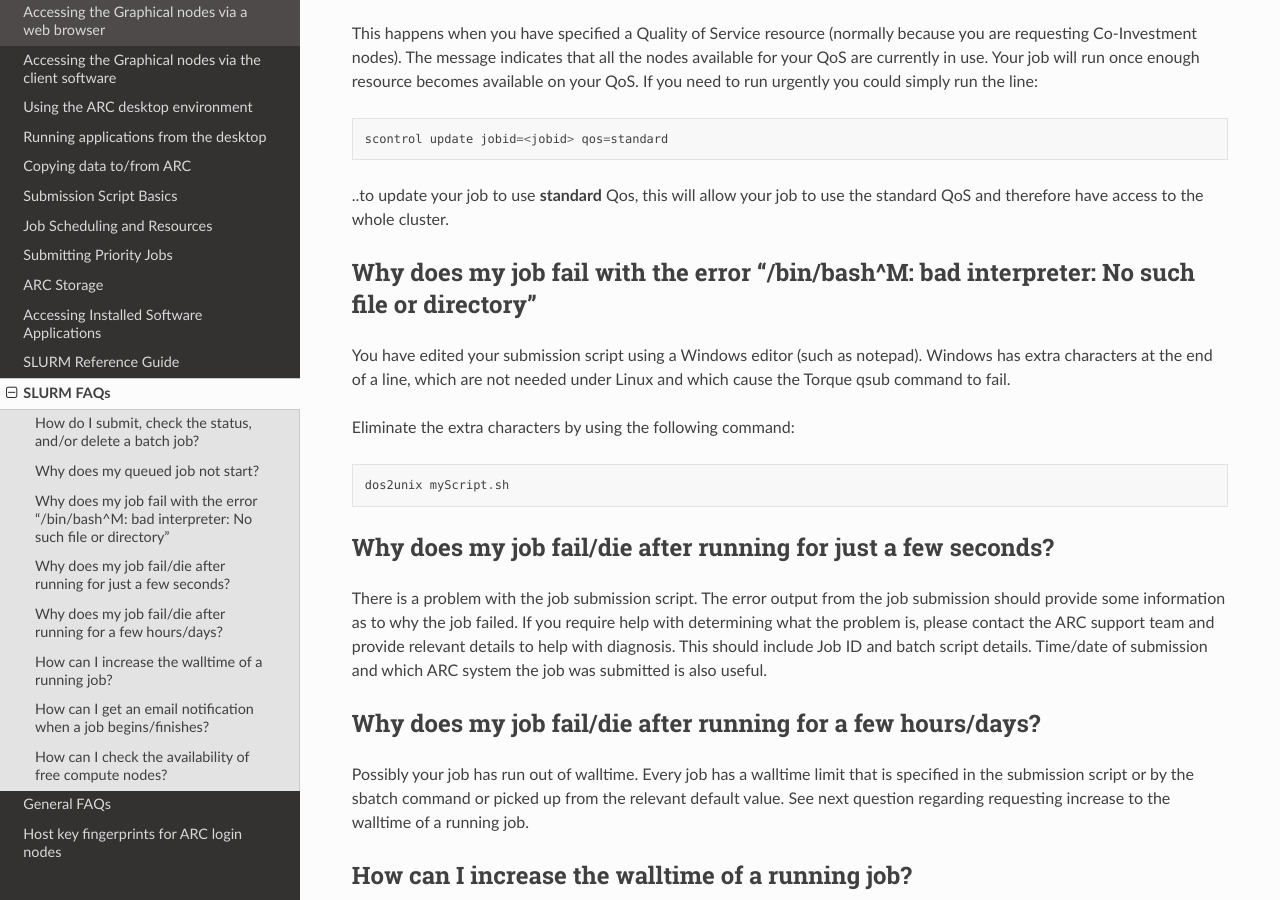
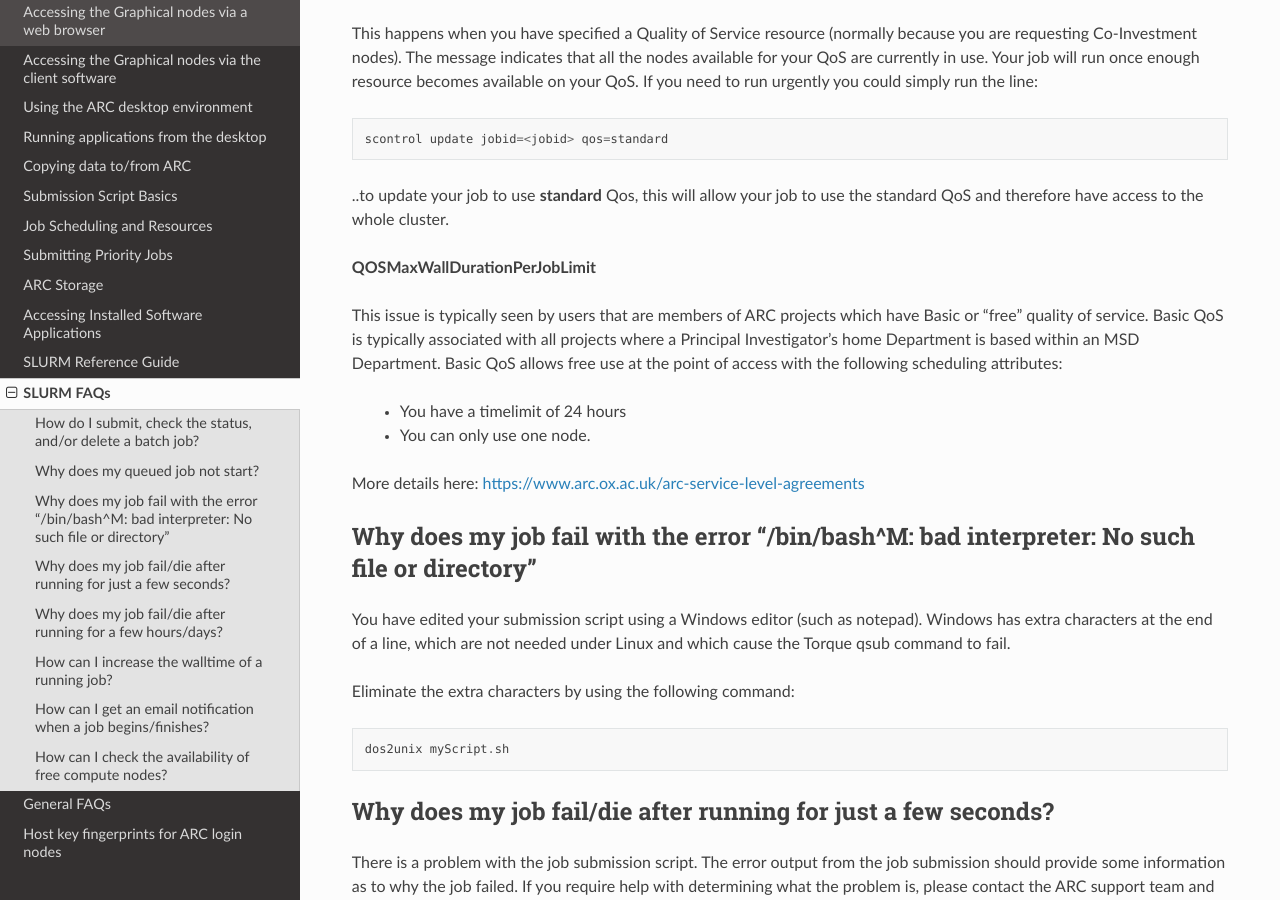
Before and after one commit to tina-friedrich/arc-user-guide, a Sphinx documentation site: the page built from docs/source/slurm-faq.rst, in a window 1280 px wide and 900 px high, scrolled down 2047 px. Built offline with Sphinx 7.4.7 and the Read the Docs theme 2.0.0, drawn with Linux system fonts in a browser that asks for light colours.

Commit message:
Update slurm-faq.rst

```diff
--- a/docs/source/slurm-faq.rst
+++ b/docs/source/slurm-faq.rst
@@ -83,6 +83,17 @@ This happens when you have specified a Quality of Service resource (normally bec
 
 ..to update your job to use **standard** Qos, this will allow your job to use the standard QoS and therefore have access to the whole cluster.
 
+**QOSMaxWallDurationPerJobLimit**
+
+This issue is typically seen by users that are members of ARC projects which have Basic or "free" quality of service. Basic QoS is typically associated with all projects where a Principal Investigator’s
+home Department is based within an MSD Department. Basic QoS allows free use at the point of access with the following scheduling attributes:
+
+  - You have a timelimit of 24 hours
+  - You can only use one node.
+
+More details here: https://www.arc.ox.ac.uk/arc-service-level-agreements
+
+
 Why does my job fail with the error "/bin/bash^M: bad interpreter: No such file or directory"
 ---------------------------------------------------------------------------------------------
 
```
